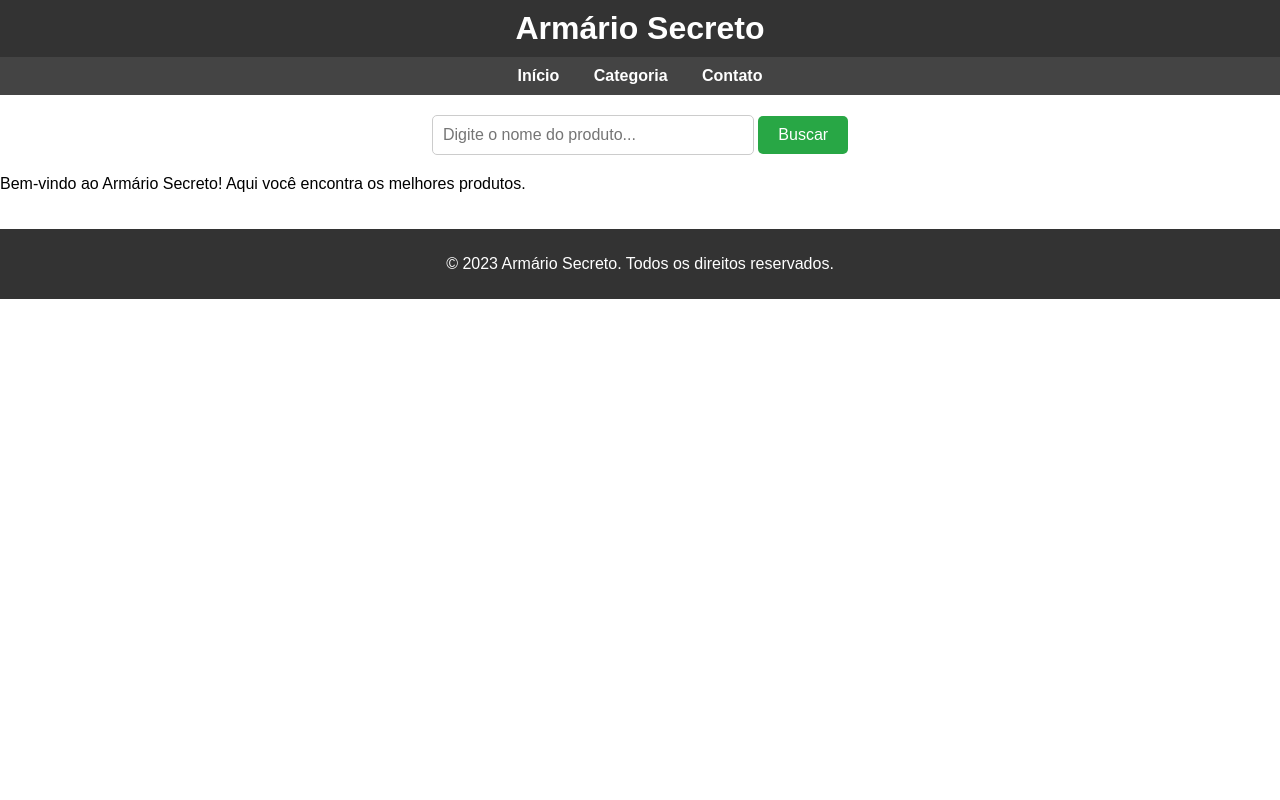
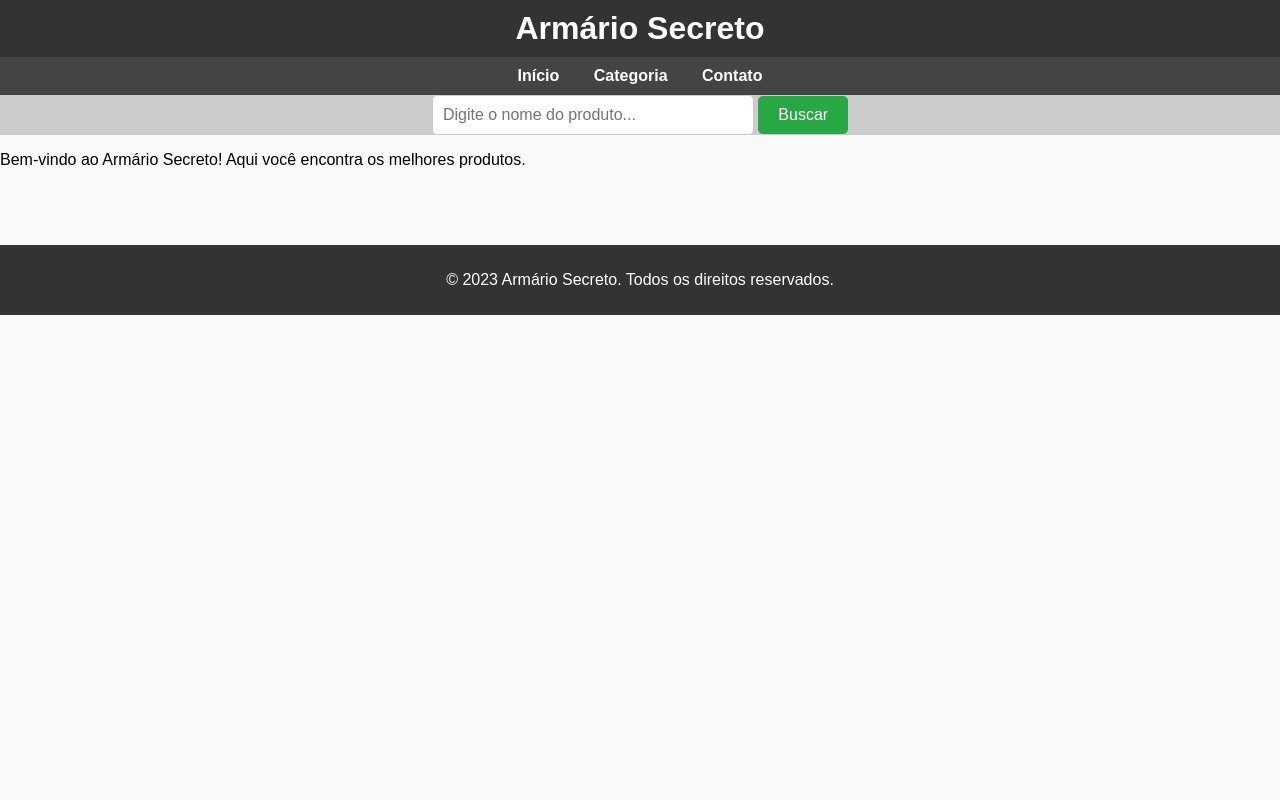
Before and after one commit to edmirc/Bazar, a Django app: page / in a window 1280 px wide. Run offline with Django 5.2, Linux system fonts and the light colour scheme; data that the repository does not hold is empty.

Commit message:
version 1.002

```diff
--- a/app_main/templates/initi1.html
+++ b/app_main/templates/initi1.html
@@ -1,6 +1,8 @@
 {% extends 'base1.html' %}
 {% load static %}
 {% block content %}
+<body>
+
 
     <link rel="stylesheet" href="{% static 'css\style_initi1.css' %}">
     <p>Bem-vindo ao Armário Secreto! Aqui você encontra os melhores produtos.</p>
@@ -21,5 +23,5 @@
             </a>
         {% endfor %}
     </div>
-
+</body>
 {% endblock %}
--- a/core/templates/base1.html
+++ b/core/templates/base1.html
@@ -11,15 +11,13 @@
     <!-- Cabeçalho -->
 <header>
     <h1>Armário Secreto</h1>
-
+      <!-- Navegação -->
 </header>
-    <!-- Navegação -->
-    <nav>
+      <nav>
         <a href="{% url 'bazar' %}">Início</a>
         <a href="{% url 'category' 1 %}">Categoria</a>
         <a href="{% url 'contact' %}">Contato</a>
     </nav>
-<body>
     <!-- Campo de Busca -->
     <div class="search-container">
         <form action="{% url 'bazar'%}" method="get">
@@ -28,9 +26,13 @@
         </form>
     </div>
 
+
+
+
+
     {% block content %}
     {% endblock %}
-</body>
+
 <!-- Rodapé -->
 <footer>
     <p>&copy; 2023 Armário Secreto. Todos os direitos reservados.</p>
--- a/static/css/style_initi1.css
+++ b/static/css/style_initi1.css
@@ -1,19 +1,20 @@
  /* Estilos básicos para o layout */
- /*
+
  body {
     font-family: Arial, sans-serif;
     margin: 0;
-    padding: 20px;
+    padding: 0;
     background-color: #f9f9f9;
 }
-*/
+
 .products-container {
     display: flex;
     flex-wrap: wrap;
     gap: 20px;
-    max-width: 50%;
-    margin-top: 5px;
-    margin-left: 10px;
+    max-width: 100%;
+    margin: 20px auto;
+    justify-content: center;
+    align-items: center;
 }
 
 .product-card {
--- a/static/css/styles_base1.css
+++ b/static/css/styles_base1.css
@@ -4,9 +4,9 @@
     margin: 0;
     padding: 0;
     margin-bottom: 20px;
-    /*display: flex;
+    display: flex;
     flex-direction: column;
-    min-height: 100vh;*/
+    min-height: 100vh;
 }
 
 header {
@@ -39,7 +39,8 @@ nav a:hover {
 
 .search-container {
     text-align: center;
-    margin: 20px 0;
+    margin: 0;
+    background-color: #ccc;
 }
 
 .search-container input[type="text"] {
```
Lines whose indentation alone changed are shown as unchanged.
